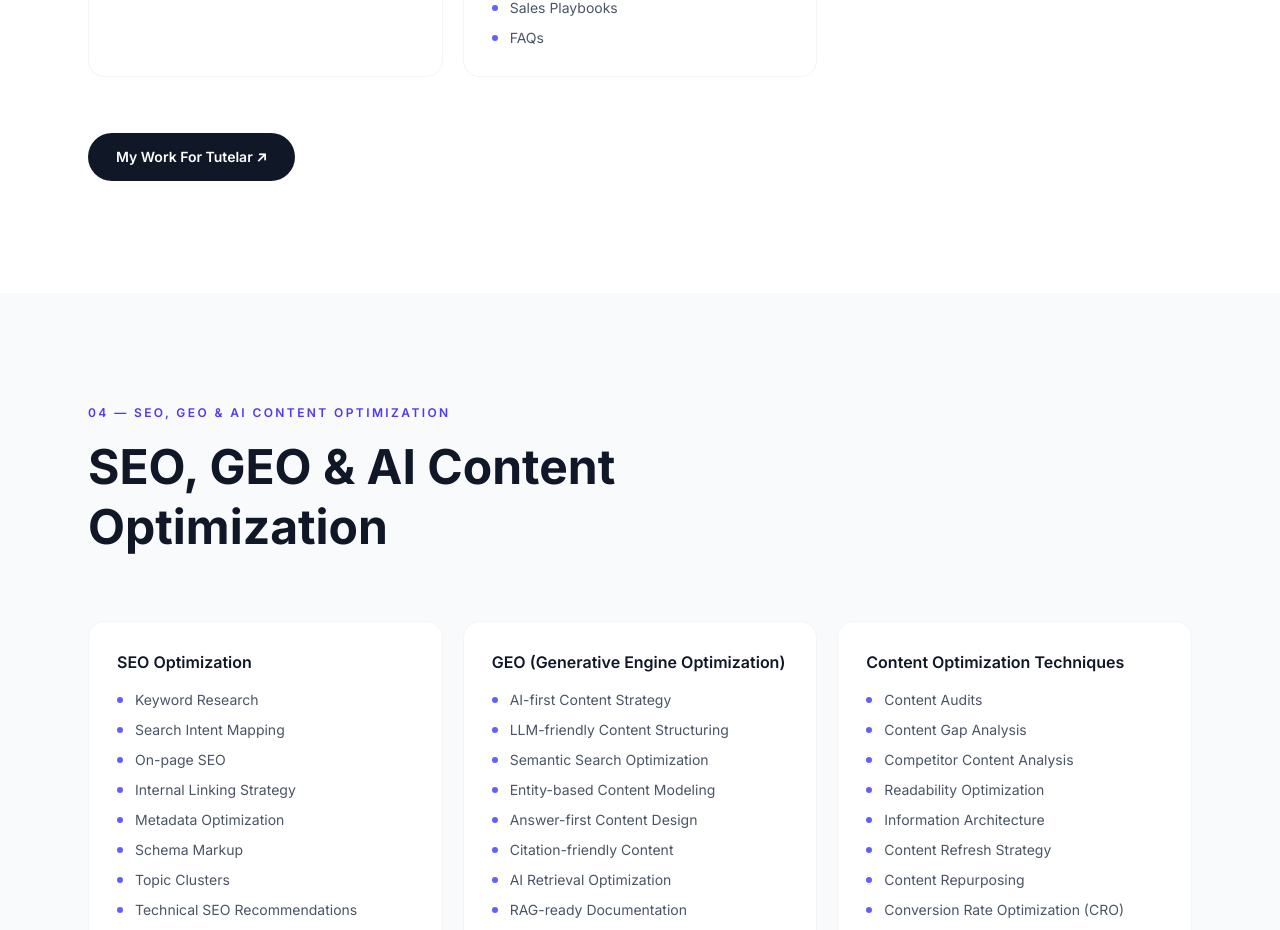
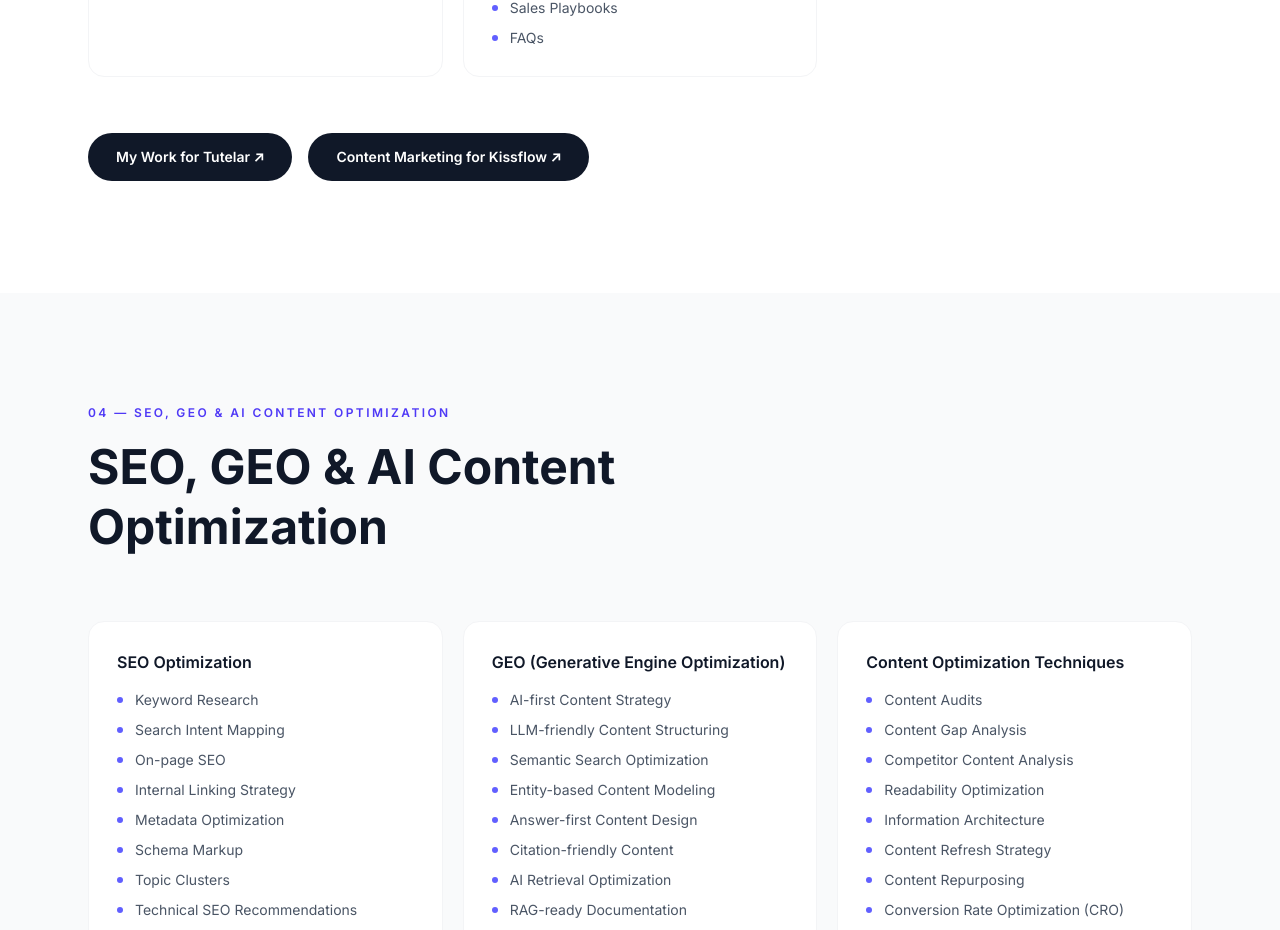
Before and after one commit to Shwe1011/writesbyshwe, a Next.js app: page / in a window 1280 px wide. Shown: the part 3796-4726 px from the top of the page. Built offline with nearby package versions, Linux system fonts and the light colour scheme.

Commit message:
Add Kissflow link and update layout in ContentMarketingSection
Updated the content marketing section to include a new link for Kissflow and adjusted the layout for better flexibility.

```diff
--- a/components/ContentMarketingSection.tsx
+++ b/components/ContentMarketingSection.tsx
@@ -101,14 +101,23 @@ export default function ContentMarketingSection() {
           ))}
         </div>
 
-        <div className="flex items-center gap-4 mt-14">
+        <div className="flex flex-wrap items-center gap-4 mt-14">
     <a
     href="https://tutelar.io/"
     target="_blank"
     rel="noopener noreferrer"
     className="inline-flex items-center gap-2 px-7 py-3.5 rounded-full bg-gray-900 hover:bg-gray-700 text-white text-sm font-semibold transition-colors"
     >
-            My Work For Tutelar ↗
+    My Work for Tutelar ↗
+    </a>
+
+    <a
+    href="https://kissflow.com/resources/"
+    target="_blank"
+    rel="noopener noreferrer"
+    className="inline-flex items-center gap-2 px-7 py-3.5 rounded-full bg-gray-900 hover:bg-gray-700 text-white text-sm font-semibold transition-colors"
+     >
+    Content Marketing for Kissflow ↗
   </a>
 </div>
       </div>
```
Lines whose indentation alone changed are shown as unchanged.
